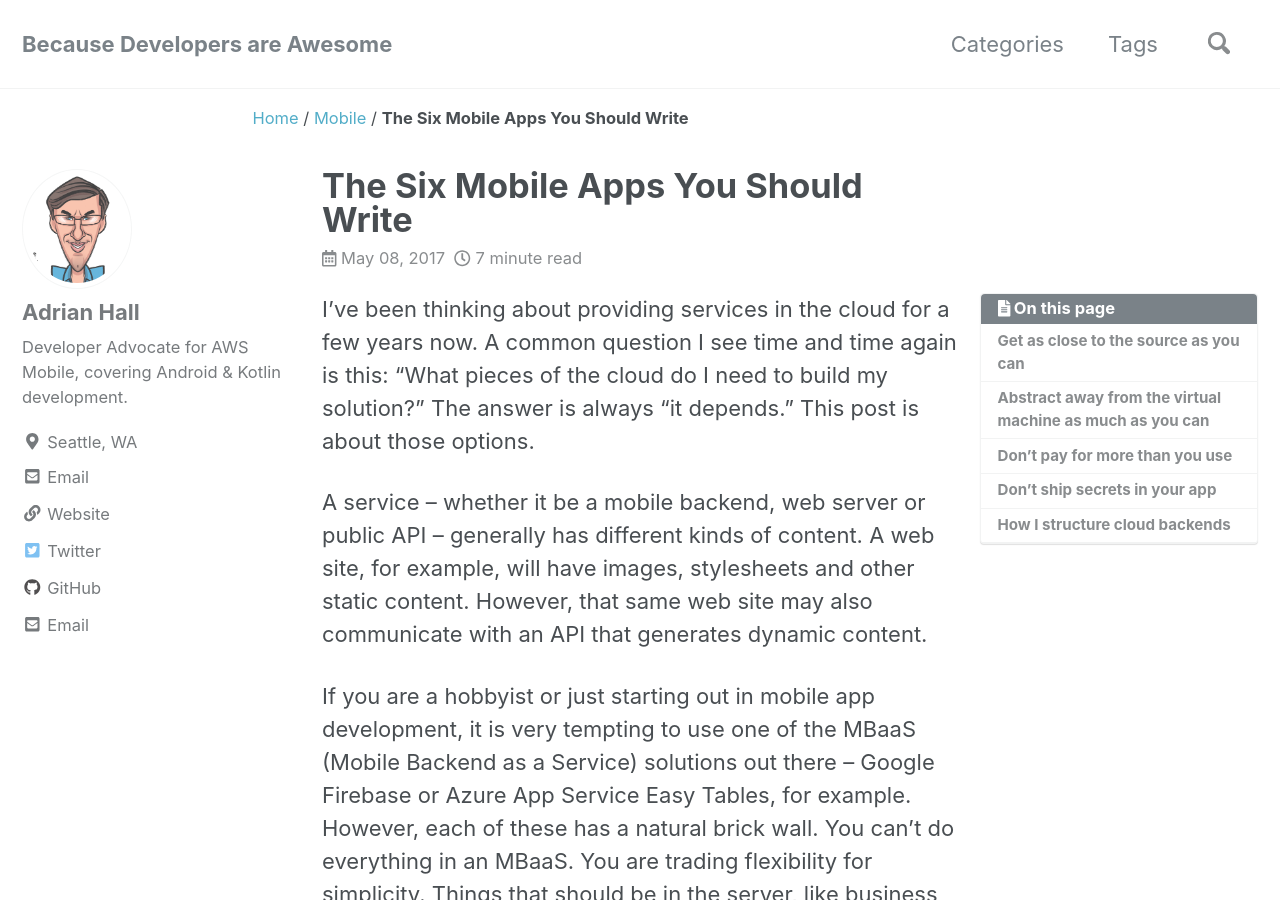
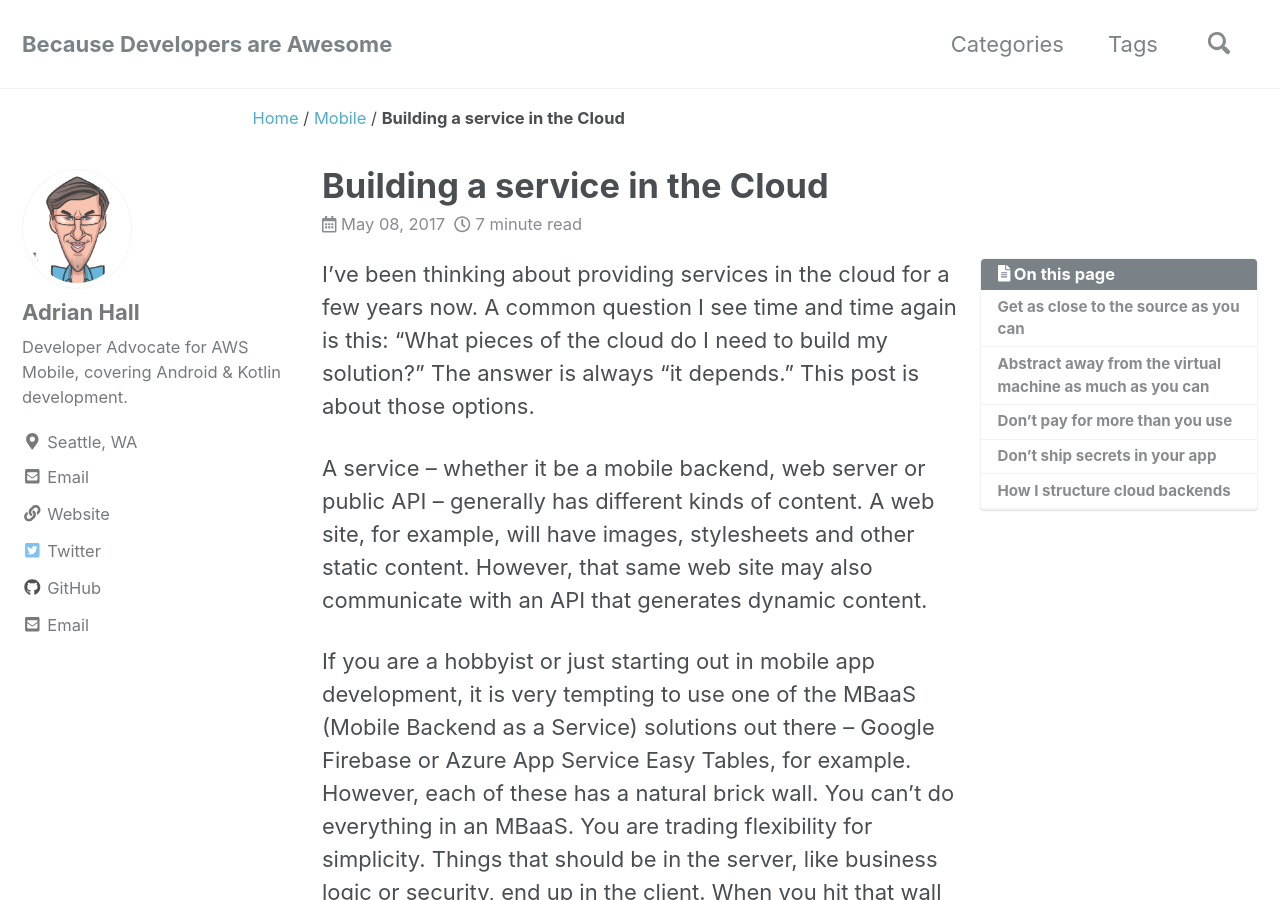
Before and after one commit to adrianhall/adrianhall.github.io, a Jekyll site: the page built from _posts/2017-05-08-building-a-service-in-the-cloud.md, in a window 1280 px wide and 900 px high. Built offline with Jekyll 4.4.1, drawn with Linux system fonts in a browser that asks for light colours; nearby versions of some CDN libraries; comment, search, counter and statistics services are not loaded.

Commit message:
Correcting titles

```diff
--- a/_posts/2017-05-08-building-a-service-in-the-cloud.md
+++ b/_posts/2017-05-08-building-a-service-in-the-cloud.md
@@ -1,5 +1,5 @@
 ---
-title: "The Six Mobile Apps You Should Write"
+title: "Building a service in the Cloud"
 categories:
   - Mobile
 tags:
```
